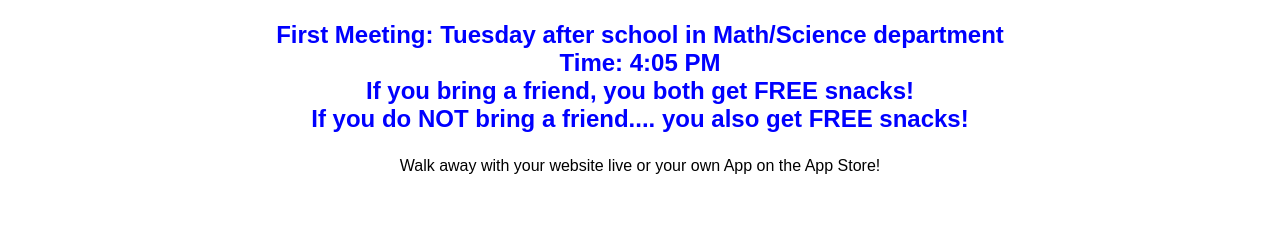
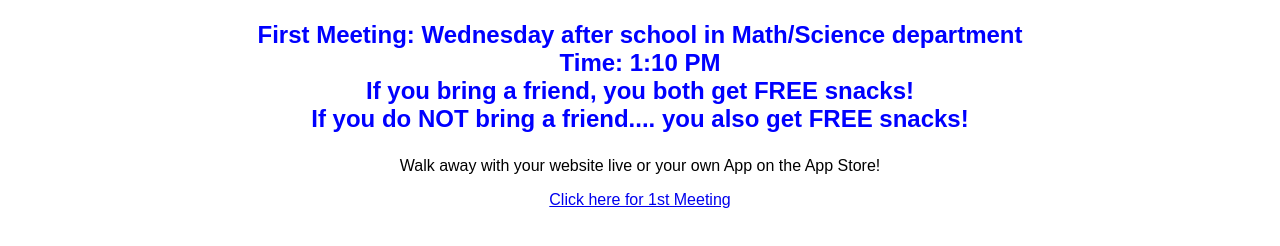
Before and after one commit to arisehacks/arisehacks.github.io, a plain HTML site: page index.html in a window 1280 px wide. Shown: the part 458-704 px from the top of the page. Drawn offline with Linux system fonts and the light colour scheme.

Commit message:
Add 1st meeting info

```diff
--- a/index.html
+++ b/index.html
@@ -9,11 +9,13 @@
         <p id="NewInfo" >Learn to code your own websites, games and iPhone apps!<br>
         Gain exposure to the tech industry and talks from succesful entrepeneurs and coders <br>
         Get first access to youth opportunities and extracurricular activities in Oakland, plus Scholarships to attend high end summer programs!</p>
-        <p id="MeetingDetails">First Meeting: Tuesday after school in Math/Science department<br>
-        Time: 4:05 PM <br>
+        <p id="MeetingDetails">First Meeting: Wednesday after school in Math/Science department<br>
+        Time: 1:10 PM <br>
         If you bring a friend, you both get FREE snacks! <br>
         If you do NOT bring a friend.... you also get FREE snacks!
         </p>
         <p> Walk away with your website live or your own App on the App Store!<br></p>
+
+        <a href="https://github.com/hackclub/hackclub/blob/master/workshops/PREFACE.md"> Click here for 1st Meeting</a>
     </body>
 </html>
```
